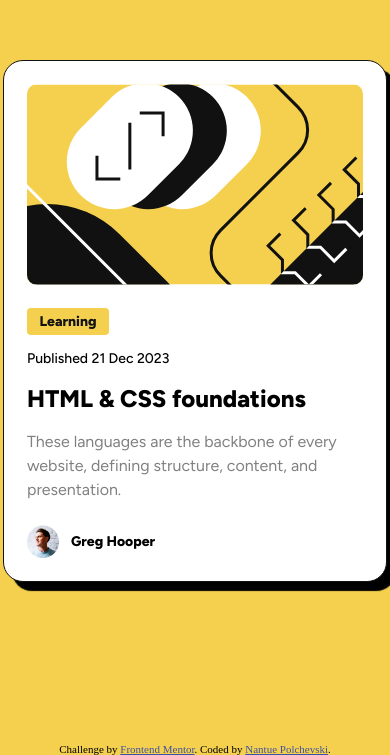
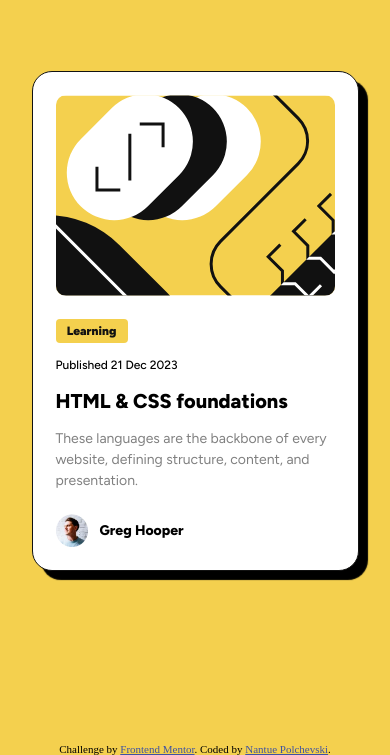
Before and after one commit to Hangar5/Blog-preview-card, a plain HTML site: page index.html in a window 390 px wide. Shown: the part 101-856 px from the top of the page. Drawn offline with Linux system fonts and the light colour scheme.

Commit message:
Blog preview card

```diff
--- a/style.css
+++ b/style.css
@@ -75,6 +75,11 @@ body{
     font-size: 24px;
     font-weight: 800;
     font-family: 'Figtree', sans-serif;
+    cursor: pointer;
+}
+/* TITLE / HOVER */
+.title:hover{
+    color: var(--Yellow);
 }
 /* SUB-TITLE */
 .sub-title{
@@ -101,3 +106,43 @@ body{
     text-align: center;
     font-size: 14px;
 }
+
+@media (max-width: 769px){
+    /* CONTAINER */
+    .container{
+        max-width: 327px;
+        width: 100%;
+        height: 500px;
+    }
+    /* CARD-IMG / IMG */
+    .card-img img{
+        max-width: 280px;
+        width: 100%;
+        height: 201px;
+        object-fit: cover;
+    }
+    /* CATEGORY */
+    .category{
+        width: 72px;
+        display: flex;
+        align-items: center;
+        justify-content: center;
+        font-size: 12px;
+        font-weight: 900;
+    }
+    /* TEXT */
+    .text{
+        font-size: 12px;
+    }
+    /* TITLE */
+    .title{
+        margin: 17px 0px 15px 0;
+        font-size: 20px;
+        font-weight: 800;
+    }
+    /* SUB-TITLE */
+    .sub-title{
+        font-size: 14px;
+        line-height: 1.5;
+    }
+}
```
